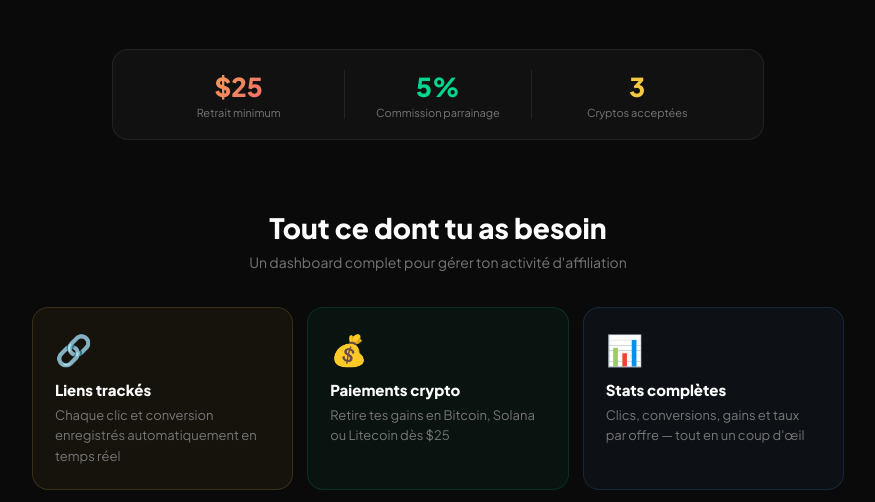
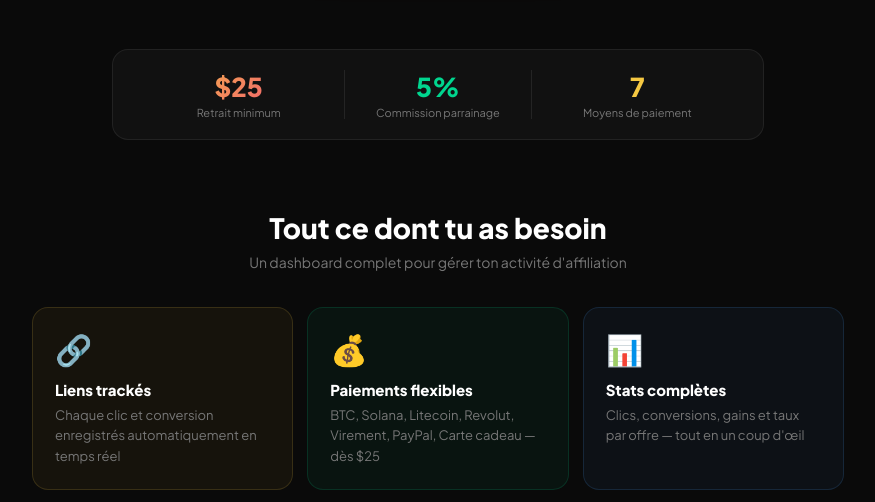
Before and after one commit to mathys45623/affihub, a website: page public/index.html in a window 1280 px wide. Shown: the part 590-1092 px from the top of the page, without its empty margins (202-1077 px from the left). Drawn offline with nearby package versions, Linux system fonts and the light colour scheme.

Commit message:
Update index.html

```diff
--- a/public/index.html
+++ b/public/index.html
@@ -195,7 +195,7 @@ tbody tr:hover td{background:rgba(245,200,66,.04)}
     <div style="background:rgba(255,255,255,.03);border:1px solid rgba(255,255,255,.07);border-radius:16px;padding:20px 32px;display:grid;grid-template-columns:repeat(3,1fr);gap:12px;text-align:center">
       <div><div style="font-size:26px;font-weight:900;background:var(--grad);-webkit-background-clip:text;-webkit-text-fill-color:transparent">$25</div><div style="font-size:11px;color:var(--muted);margin-top:3px">Retrait minimum</div></div>
       <div style="border-left:1px solid rgba(255,255,255,.08);border-right:1px solid rgba(255,255,255,.08)"><div style="font-size:26px;font-weight:900;color:var(--green)">5%</div><div style="font-size:11px;color:var(--muted);margin-top:3px">Commission parrainage</div></div>
-      <div><div style="font-size:26px;font-weight:900;color:var(--yellow)">3</div><div style="font-size:11px;color:var(--muted);margin-top:3px">Cryptos acceptées</div></div>
+      <div><div style="font-size:26px;font-weight:900;color:var(--yellow)">7</div><div style="font-size:11px;color:var(--muted);margin-top:3px">Moyens de paiement</div></div>
     </div>
   </div>
 
@@ -204,7 +204,7 @@ tbody tr:hover td{background:rgba(245,200,66,.04)}
     <div style="text-align:center;margin-bottom:36px"><h2 style="font-size:28px;font-weight:900;margin-bottom:8px">Tout ce dont tu as besoin</h2><p style="color:var(--muted);font-size:14px">Un dashboard complet pour gérer ton activité d'affiliation</p></div>
     <div style="display:grid;grid-template-columns:repeat(auto-fit,minmax(220px,1fr));gap:14px">
       <div style="background:rgba(245,200,66,.05);border:1px solid rgba(245,200,66,.15);border-radius:16px;padding:22px"><div style="font-size:30px;margin-bottom:12px">🔗</div><div style="font-weight:800;margin-bottom:6px;font-size:15px">Liens trackés</div><div style="font-size:13px;color:var(--muted);line-height:1.6">Chaque clic et conversion enregistrés automatiquement en temps réel</div></div>
-      <div style="background:rgba(0,214,143,.05);border:1px solid rgba(0,214,143,.15);border-radius:16px;padding:22px"><div style="font-size:30px;margin-bottom:12px">💰</div><div style="font-weight:800;margin-bottom:6px;font-size:15px">Paiements crypto</div><div style="font-size:13px;color:var(--muted);line-height:1.6">Retire tes gains en Bitcoin, Solana ou Litecoin dès $25</div></div>
+      <div style="background:rgba(0,214,143,.05);border:1px solid rgba(0,214,143,.15);border-radius:16px;padding:22px"><div style="font-size:30px;margin-bottom:12px">💰</div><div style="font-weight:800;margin-bottom:6px;font-size:15px">Paiements flexibles</div><div style="font-size:13px;color:var(--muted);line-height:1.6">BTC, Solana, Litecoin, Revolut, Virement, PayPal, Carte cadeau — dès $25</div></div>
       <div style="background:rgba(77,158,255,.05);border:1px solid rgba(77,158,255,.15);border-radius:16px;padding:22px"><div style="font-size:30px;margin-bottom:12px">📊</div><div style="font-weight:800;margin-bottom:6px;font-size:15px">Stats complètes</div><div style="font-size:13px;color:var(--muted);line-height:1.6">Clics, conversions, gains et taux par offre — tout en un coup d'œil</div></div>
       <div style="background:rgba(240,66,122,.05);border:1px solid rgba(240,66,122,.15);border-radius:16px;padding:22px"><div style="font-size:30px;margin-bottom:12px">👥</div><div style="font-weight:800;margin-bottom:6px;font-size:15px">Parrainage 5%</div><div style="font-size:13px;color:var(--muted);line-height:1.6">Invite tes amis et gagne 5% sur toutes leurs conversions approuvées</div></div>
       <div style="background:rgba(168,85,247,.05);border:1px solid rgba(168,85,247,.15);border-radius:16px;padding:22px"><div style="font-size:30px;margin-bottom:12px">🎨</div><div style="font-weight:800;margin-bottom:6px;font-size:15px">Liens personnalisés</div><div style="font-size:13px;color:var(--muted);line-height:1.6">Personnalise ta page avec ton branding — logo, photos, slogan</div></div>
```
